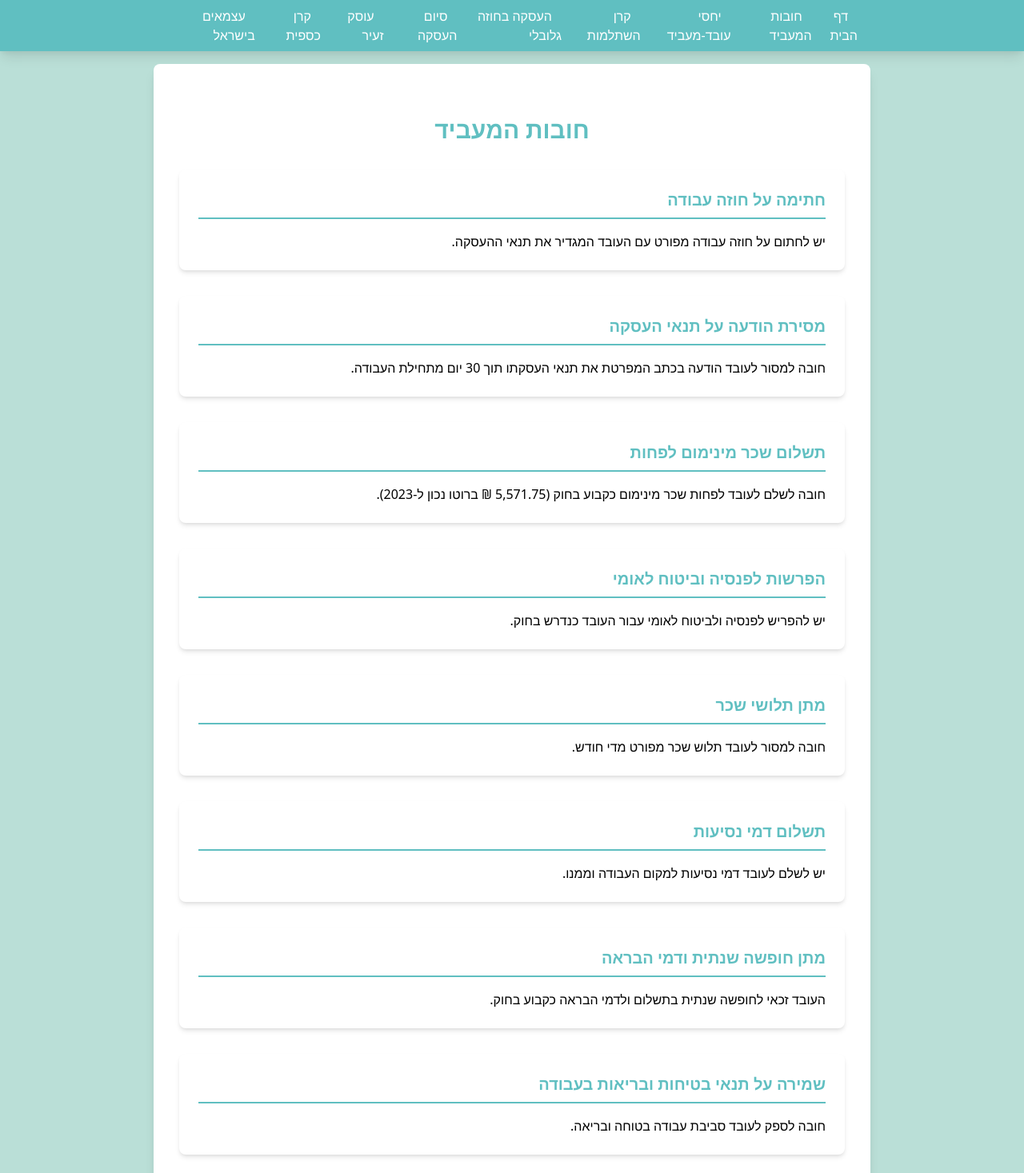
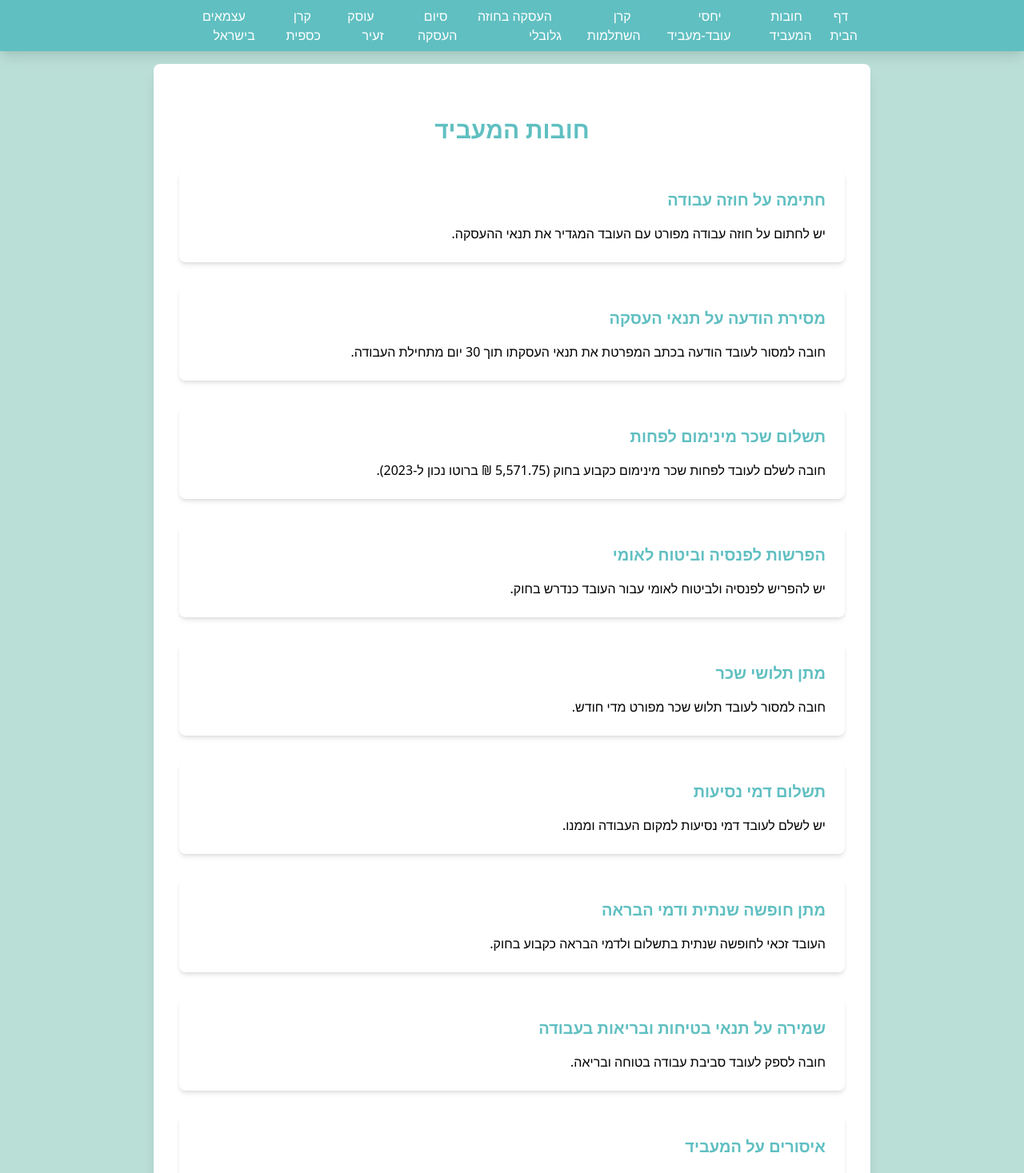
Before and after one commit to Zevik/Atsmai, a Next.js app: page /employer-obligations in a window 1280 px wide. Shown: the top 1467 px of the page at 80% size. Built offline with nearby package versions, Linux system fonts and the light colour scheme.

Commit message:
Remove separating lines from all headings in 'חובות המעביד' page

```diff
--- a/pages/employer-obligations.js
+++ b/pages/employer-obligations.js
@@ -6,35 +6,35 @@ export default function EmployerObligations() {
       <div className="w-full max-w-4xl mx-auto bg-white p-4 md:p-8 rounded-lg shadow-lg overflow-hidden">
         <h1 className="text-3xl font-bold mb-8 text-primary text-center mt-8">חובות המעביד</h1>
         <section className="mb-8 hover:shadow-lg transition-shadow transition-transform duration-300 hover:-translate-y-1">
-          <h2 className="text-xl font-semibold mb-4 text-primary border-b-2 border-primary pb-2">חתימה על חוזה עבודה</h2>
+          <h2 className="text-xl font-semibold mb-4 text-primary">חתימה על חוזה עבודה</h2>
           <p>יש לחתום על חוזה עבודה מפורט עם העובד המגדיר את תנאי ההעסקה.</p>
         </section>
         <section className="mb-8 hover:shadow-lg transition-shadow transition-transform duration-300 hover:-translate-y-1">
-          <h2 className="text-xl font-semibold mb-4 text-primary border-b-2 border-primary pb-2">מסירת הודעה על תנאי העסקה</h2>
+          <h2 className="text-xl font-semibold mb-4 text-primary">מסירת הודעה על תנאי העסקה</h2>
           <p>חובה למסור לעובד הודעה בכתב המפרטת את תנאי העסקתו תוך 30 יום מתחילת העבודה.</p>
         </section>
         <section className="mb-8 hover:shadow-lg transition-shadow transition-transform duration-300 hover:-translate-y-1">
-          <h2 className="text-xl font-semibold mb-4 text-primary border-b-2 border-primary pb-2">תשלום שכר מינימום לפחות</h2>
+          <h2 className="text-xl font-semibold mb-4 text-primary">תשלום שכר מינימום לפחות</h2>
           <p>חובה לשלם לעובד לפחות שכר מינימום כקבוע בחוק (5,571.75 ₪ ברוטו נכון ל-2023).</p>
         </section>
         <section className="mb-8 hover:shadow-lg transition-shadow transition-transform duration-300 hover:-translate-y-1">
-          <h2 className="text-xl font-semibold mb-4 text-primary border-b-2 border-primary pb-2">הפרשות לפנסיה וביטוח לאומי</h2>
+          <h2 className="text-xl font-semibold mb-4 text-primary">הפרשות לפנסיה וביטוח לאומי</h2>
           <p>יש להפריש לפנסיה ולביטוח לאומי עבור העובד כנדרש בחוק.</p>
         </section>
         <section className="mb-8 hover:shadow-lg transition-shadow transition-transform duration-300 hover:-translate-y-1">
-          <h2 className="text-xl font-semibold mb-4 text-primary border-b-2 border-primary pb-2">מתן תלושי שכר</h2>
+          <h2 className="text-xl font-semibold mb-4 text-primary">מתן תלושי שכר</h2>
           <p>חובה למסור לעובד תלוש שכר מפורט מדי חודש.</p>
         </section>
         <section className="mb-8 hover:shadow-lg transition-shadow transition-transform duration-300 hover:-translate-y-1">
-          <h2 className="text-xl font-semibold mb-4 text-primary border-b-2 border-primary pb-2">תשלום דמי נסיעות</h2>
+          <h2 className="text-xl font-semibold mb-4 text-primary">תשלום דמי נסיעות</h2>
           <p>יש לשלם לעובד דמי נסיעות למקום העבודה וממנו.</p>
         </section>
         <section className="mb-8 hover:shadow-lg transition-shadow transition-transform duration-300 hover:-translate-y-1">
-          <h2 className="text-xl font-semibold mb-4 text-primary border-b-2 border-primary pb-2">מתן חופשה שנתית ודמי הבראה</h2>
+          <h2 className="text-xl font-semibold mb-4 text-primary">מתן חופשה שנתית ודמי הבראה</h2>
           <p>העובד זכאי לחופשה שנתית בתשלום ולדמי הבראה כקבוע בחוק.</p>
         </section>
         <section className="mb-8 hover:shadow-lg transition-shadow transition-transform duration-300 hover:-translate-y-1">
-          <h2 className="text-xl font-semibold mb-4 text-primary border-b-2 border-primary pb-2">שמירה על תנאי בטיחות ובריאות בעבודה</h2>
+          <h2 className="text-xl font-semibold mb-4 text-primary">שמירה על תנאי בטיחות ובריאות בעבודה</h2>
           <p>חובה לספק לעובד סביבת עבודה בטוחה ובריאה.</p>
         </section>
         <section className="mb-8 hover:shadow-lg transition-shadow transition-transform duration-300 hover:-translate-y-1">
```
